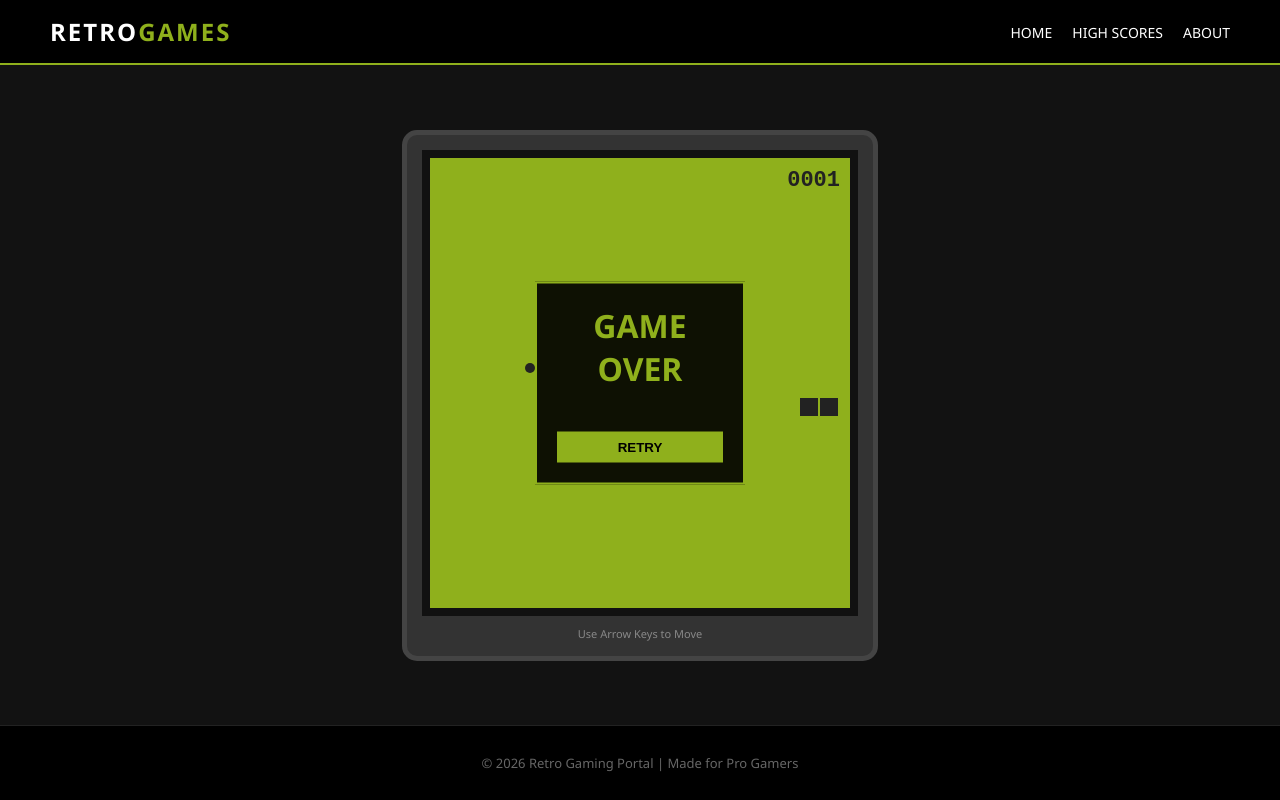
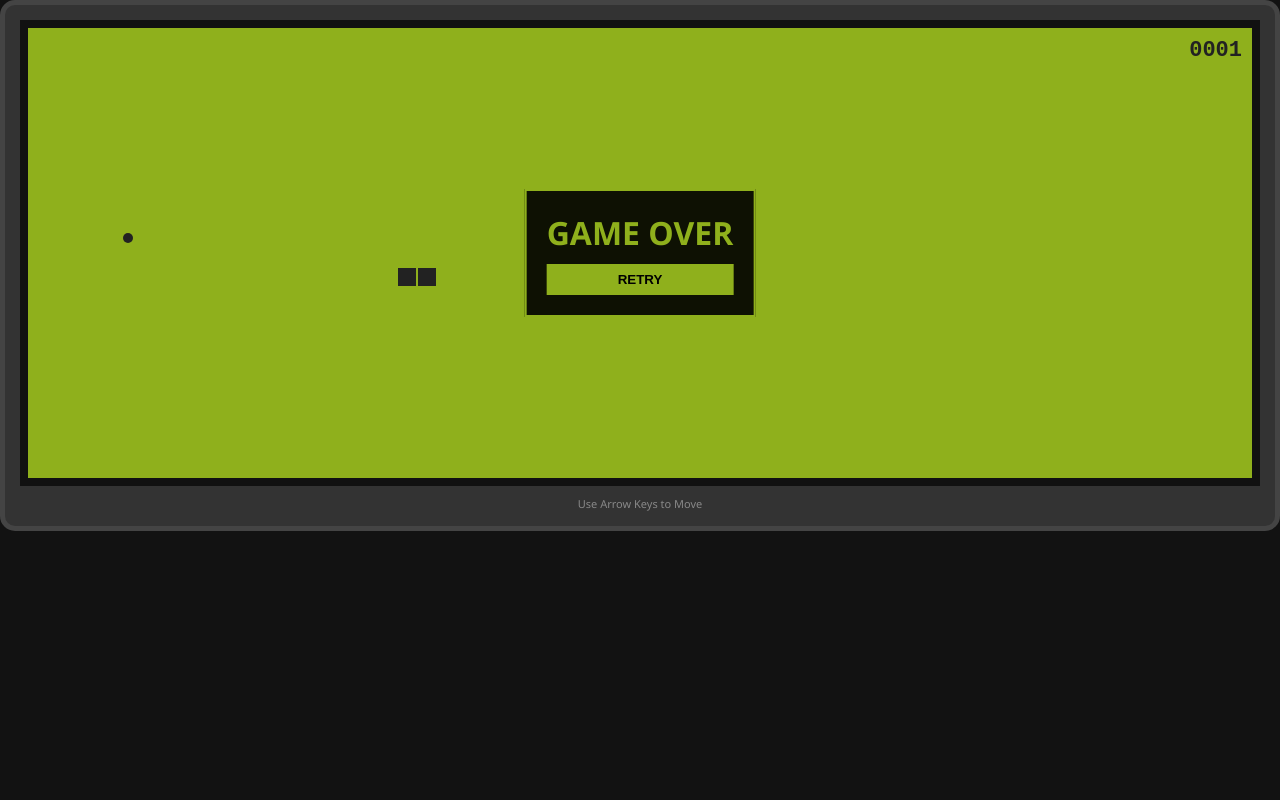
Before and after one commit to adityapbh70/my-website, a plain HTML site: page index.html in a window 1280 px wide. Drawn offline with Linux system fonts and the light colour scheme.

Commit message:
Change title to 'Retro Snake Game' and simplify HTML
Updated the title and removed unnecessary elements.

```diff
--- a/index.html
+++ b/index.html
@@ -3,21 +3,11 @@
 <head>
     <meta charset="UTF-8">
     <meta name="viewport" content="width=device-width, initial-scale=1.0">
-    <title>Retro Gaming Portal</title>
+    <title>Retro Snake Game</title>
     <link rel="stylesheet" href="style.css">
 </head>
 <body>
 
-    <header class="main-nav">
-        <div class="logo">RETRO<span>GAMES</span></div>
-        <ul>
-            <li><a href="#">Home</a></li>
-            <li><a href="#">High Scores</a></li>
-            <li><a href="#">About</a></li>
-        </ul>
-    </header>
-
-    <main class="game-wrapper">
     <div class="phone-body">
         <div class="phone-screen">
             <div id="scoreBoard">0000</div>
@@ -25,17 +15,11 @@
 
             <div id="gameOver">
                 <h1>GAME OVER</h1>
-                    <p id="finalScoreDisplay"></p>
                 <button onclick="resetGame()">RETRY</button>
             </div>
         </div>
         <div class="controls-hint">Use Arrow Keys to Move</div>
     </div>
-    </main>
-
-    <footer class="main-footer">
-        <p>&copy; 2026 Retro Gaming Portal | Made for Pro Gamers</p>
-    </footer>
 
     <script src="script.js"></script>
 </body>
```
Lines whose indentation alone changed are shown as unchanged.
